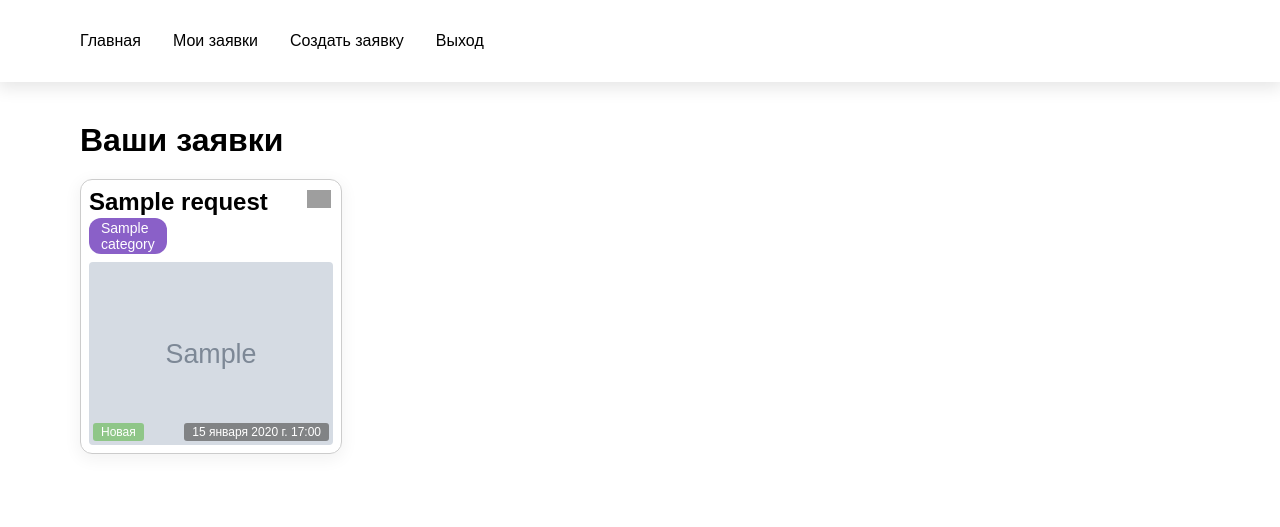
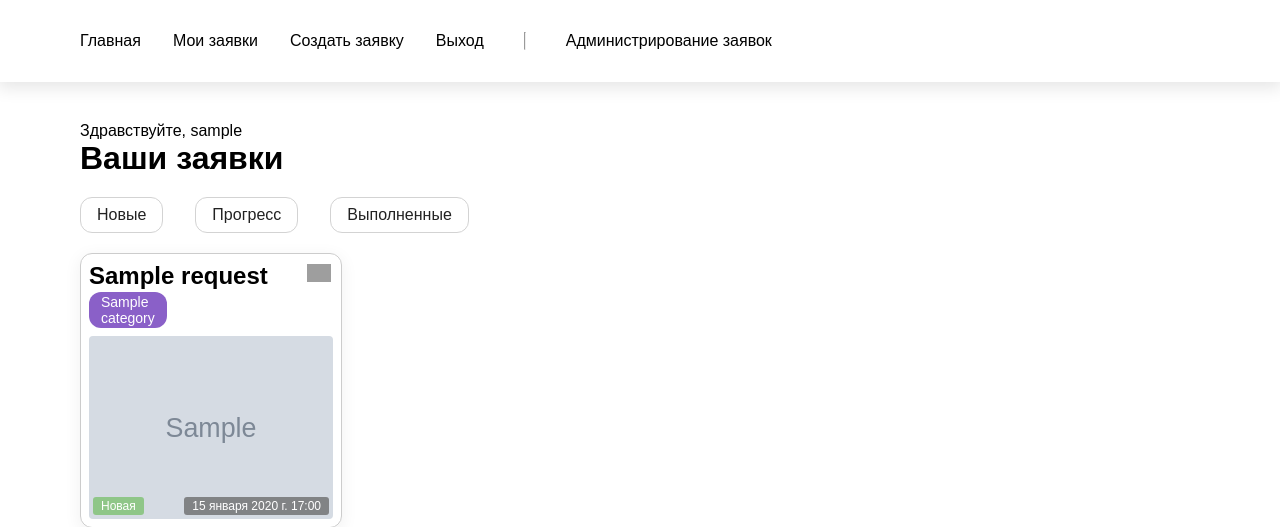
Before and after one commit to lisantov/django-practice, a Django app: page /catalog/user/requests/ in a window 1280 px wide. Shown: the top 527 px of the page. Run offline with Django 5.2, Linux system fonts and the light colour scheme; a user stored in the database is signed in; tables that the repository leaves empty hold one stand-in row (values such as "Sample post"); parts of the project's set-up code (start-up, migrations or seed data) failed here and were passed over; grey boxes are pictures that could not be loaded.

Commit message:
Add: filter for requests. Added admin page

```diff
--- a/catalog/models.py
+++ b/catalog/models.py
@@ -40,12 +40,17 @@ class Request(models.Model):
     category = models.ForeignKey(
         Category,
         on_delete=models.CASCADE,
-        null=True,
         verbose_name="Категория заявки"
     )
     photo = models.ImageField(
         upload_to="images/",
         verbose_name="Фото помещения или его план"
+    )
+    commentary = models.TextField(
+        max_length=600,
+        verbose_name="Комментарий к работе",
+        null=True,
+        blank=True
     )
     photo_after = models.ImageField(
         upload_to="images/",
--- a/catalog/static/styles/style.css
+++ b/catalog/static/styles/style.css
@@ -8,14 +8,15 @@
 .header {
     width: 100%;
     display: flex;
+    gap: 40px;
     padding: 32px 80px;
     box-shadow: 0 4px 16px 2px rgba(0, 0, 0, 0.1);
 }
 
 .nav {
     display: flex;
-    justify-content: center;
-    align-content: center;
+    justify-content: flex-start;
+    align-items: center;
     gap: 32px;
 }
 
@@ -42,7 +43,6 @@
 }
 
 .nav-link:hover {
-    transform: translateY(-2px);
     color: #333;
 }
 
@@ -254,3 +254,25 @@ input[type="checkbox"] {
     opacity: 0.7;
     transform: scale(1.05);
 }
+
+.filter {
+    border-radius: 12px;
+    border: 1px solid lightgray;
+    padding: 8px 16px;
+    color: #222;
+    text-decoration: none;
+    cursor: pointer;
+    transition: 0.25s ease-in-out;
+}
+
+.filter.active {
+    background-color: #e6f7ff;
+    border-color: #caeaff;
+    color: #34acff;
+}
+
+.filter:hover {
+    background-color: #d2f0ff;
+    border-color: #b5e1ff;
+    color: #34acff;
+}
--- a/catalog/templates/base_general.html
+++ b/catalog/templates/base_general.html
@@ -22,6 +22,12 @@
         <a href="{% url 'register' %}" class="nav-link">Регистрация</a>
       {% endif %}
     </nav>
+    {% if user.is_staff %}
+    <hr />
+      <nav class="nav">
+        <a href="{% url 'admin_requests' %}" class="nav-link admin-link">Администрирование заявок</a>
+      </nav>
+    {% endif %}
   </header>
   <main class="main">
     {% block content %}
--- a/catalog/templates/catalog/index.html
+++ b/catalog/templates/catalog/index.html
@@ -11,6 +11,7 @@
     <div>
         <h2>Последние выполненные работы</h2>
         <br>
+        {% if last_done %}
             <ul class="card-grid">
                 {% for request in last_done %}
                     <li class="card">
@@ -23,5 +24,8 @@
                     </li>
                 {% endfor %}
             </ul>
+        {% else %}
+            <p>Завершённых заявок нету</p>
+        {% endif %}
     </div>
 {% endblock %}
--- a/catalog/templates/catalog/user_requests.html
+++ b/catalog/templates/catalog/user_requests.html
@@ -3,12 +3,50 @@
 {% block title %}Ваши заявки{% endblock %}
 
 {% block content %}
-    <h1>Ваши заявки</h1>
+    <div>
+        {% if user.is_authenticated %}
+          <p>Здравствуйте, {{ user }}</p>
+        {% endif %}
+        <h1>Ваши заявки</h1>
+    </div>
 
-    {% if requests_list %}
+    <nav class="nav">
+        <a
+          class="filter {% if requests_list.filter == 'n' %} active {% endif %}"
+          href="{% if not requests_list.filter == 'n' %}
+                {% url 'user_filter_requests' 'n' %}
+            {% else %}
+                {% url 'user_requests' %}
+            {% endif %}"
+        >
+            Новые
+        </a>
+        <a
+          class="filter {% if requests_list.filter == 'o' %} active {% endif %}"
+          href="{% if not requests_list.filter == 'o' %}
+                {% url 'user_filter_requests' 'o' %}
+            {% else %}
+                {% url 'user_requests' %}
+            {% endif %}"
+        >
+            Прогресс
+        </a>
+        <a
+          class="filter {% if requests_list.filter == 'd' %} active {% endif %}"
+          href="{% if not requests_list.filter == 'd' %}
+                {% url 'user_filter_requests' 'd' %}
+            {% else %}
+                {% url 'user_requests' %}
+            {% endif %}"
+        >
+            Выполненные
+        </a>
+    </nav>
+
+    {% if requests_list.requests %}
     <ul class="card-grid">
 
-      {% for request in requests_list %}
+      {% for request in requests_list.requests %}
         <li class="card">
             <div class="card-title">
                 <h2>{{ request.title }}</h2>
@@ -26,7 +64,7 @@
                 {{ request.get_status_display }}
             </p>
             {% if request.status == 'n' %}
-                <a href="{% url 'delete_request' request.id %}?next='users_request'" class="delete">
+                <a href="{% url 'delete_request' request.id %}" class="delete">
                     {% load static %}
                     <img src="{% static 'icons/delete.svg' %}" alt="Иконка удаления">
                 </a>
--- a/catalog/urls.py
+++ b/catalog/urls.py
@@ -5,6 +5,8 @@ urlpatterns = [
     path('', views.index, name='index'),
     path('register/', views.register_view, name='register'),
     path('user/requests/', views.UserRequestsView.as_view(), name='user_requests'),
+    path('user/requests/<str:filter>/', views.UserRequestsFilterView.as_view(), name='user_filter_requests'),
+    path('admin/requests/', views.AdminRequestsView.as_view(), name='admin_requests'),
     path('request/create/', views.create_request_view, name='create_request'),
     path('request/delete/<int:pk>', views.DeleteRequestView.as_view(), name='delete_request'),
 ]
--- a/catalog/views.py
+++ b/catalog/views.py
@@ -52,9 +52,20 @@ class UserRequestsView(LoginRequiredMixin, ListView):
     template_name = 'catalog/user_requests.html'
 
     def get_queryset(self):
-        return (
-            Request.objects.filter(author=self.request.user)
-        )
+        return ({
+            'requests': Request.objects.filter(author=self.request.user)
+        })
+
+class UserRequestsFilterView(LoginRequiredMixin, ListView):
+    model = Request
+    context_object_name = 'requests_list'
+    template_name = 'catalog/user_requests.html'
+
+    def get_queryset(self):
+        return ({
+            'requests': Request.objects.filter(author=self.request.user).filter(status__exact=self.kwargs['filter']),
+            'filter': self.kwargs['filter']
+        })
 
 class DeleteRequestView(LoginRequiredMixin, DeleteView):
     model = Request
@@ -70,10 +81,7 @@ class DeleteRequestView(LoginRequiredMixin, DeleteView):
         except Exception as e:
             return HttpResponseRedirect(reverse("delete_request", kwargs={'pk': self.object.pk}))
 
-# @login_required
-# def delete_request_view(request, pk):
-#     requestInst = get_object_or_404(Request, pk=pk)
-#     if requestInst.author == request.user:
-#         if requestInst.status == 'n':
-#             requestInst.delete()
-#             return redirect('user_requests')
+class AdminRequestsView(LoginRequiredMixin, ListView):
+    model = Request
+    context_object_name = 'requests_list'
+    template_name = 'catalog/admin_requests.html'
```
Also changed, not shown: catalog/password_validation.py (deleted, +0 -10 lines), catalog/templates/catalog/admin_requests.html (added, +43 -0 lines), designPro/settings.py (+6 -6 lines). Lines whose indentation alone changed are shown as unchanged.
